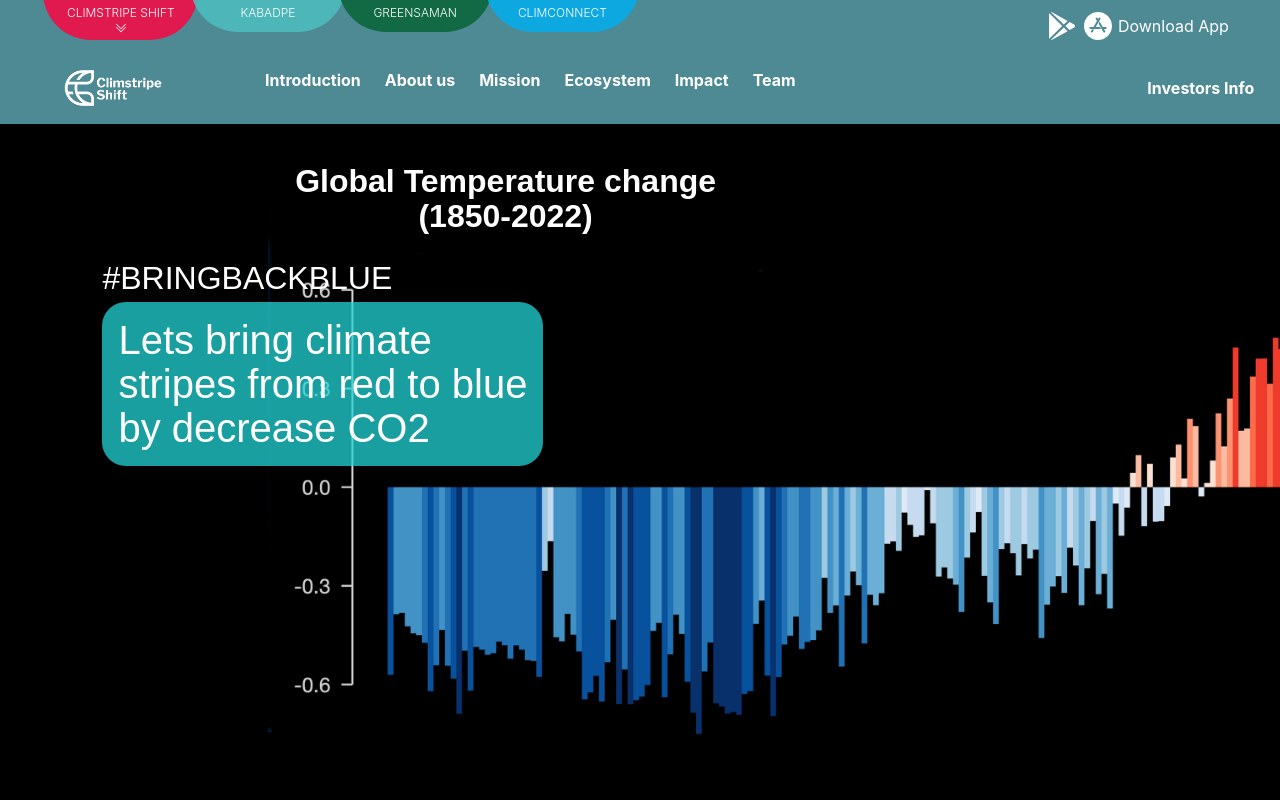
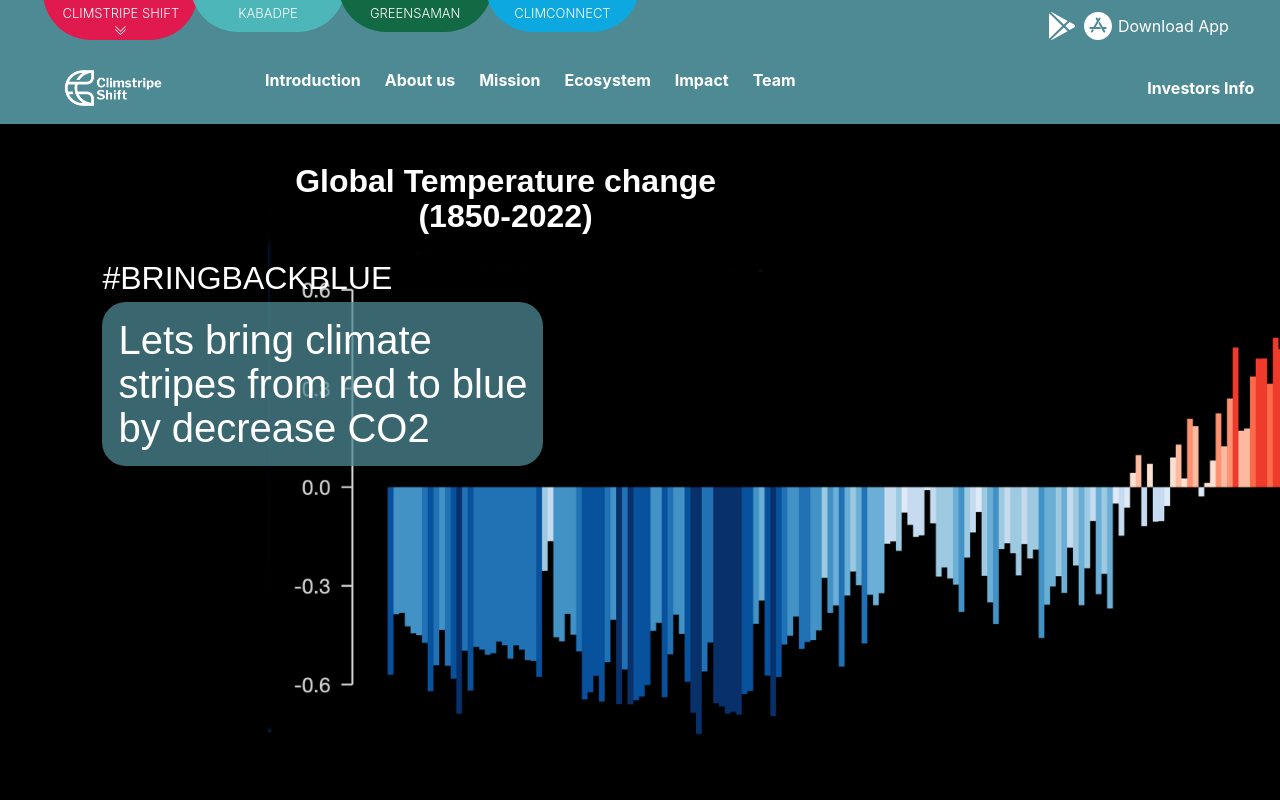
Before and after one commit to PaneruVipin/dd-company-info, a Next.js app: page / in a window 1280 px wide. Shown: the top 800 px of the page. Built offline with nearby package versions, Linux system fonts and the light colour scheme.

Commit message:
leaving today

```diff
--- a/src/components/cards/memberCard.js
+++ b/src/components/cards/memberCard.js
@@ -29,23 +29,21 @@
       <div
         onMouseEnter={() => setShowMeadiaIcons(true)}
         onMouseLeave={() => setShowMeadiaIcons(false)}
-        className={`flex relative z-0 text-black flex-col p-[5px] w-60 h-80 justify-between pb-2  items-center gap-y-3 bg-white rounded-md ${
+        className={`flex relative z-0 text-black flex-col  w-64  h-[24rem] justify-between pb-[15px]  items-center gap-y-3 bg-white rounded-md ${
           showMeadiaIcons ? "" : ""
         }  hover:shadow-2xl  shadow-black`}
       >
         <div
-          style={{ backgroundImage: `url(${image})` }}
-          className="h-full w-full z-0 relative bg-cover bg-center "
+          style={{ backgroundImage: `url(${image})`}}
+          className={`h-full w-full z-0 relative bg-cover  bg-center ${
+            showMeadiaIcons ? " " : ""
+          } `}
         >
           {showMeadiaIcons ? (
             <div className="absolute border inset-0 bg-fill-anim-1 bg-[#44b31f] bg-opacity-60"></div>
           ) : null}
         </div>
-        <div
-          className={`w-full space-y-6  ${
-            showMeadiaIcons ? "" : ""
-          }`}
-        >
+        <div className={`w-full space-y-6  ${showMeadiaIcons ? "" : ""}`}>
           <h3 className="font-bold text-lg ">{name}</h3>
           <span>{title}</span>
           {/* {showMeadiaIcons ? ( */}
@@ -55,7 +53,7 @@
                 <a
                   href={link}
                   target="_blank"
-                    className="bg-[#2ac4c8] block hover:bg-[#1c898d] cursor-pointer p-3 rounded-full"
+                  className="bg-gray-300 block hover:bg-[#9f9f9f] cursor-pointer p-3 rounded-full"
                 >
                   {name == "linkedin" ? (
                     <AiFillLinkedin />
--- a/src/components/header.js
+++ b/src/components/header.js
@@ -13,7 +13,7 @@
         <div className="flex mb-3  w-[50%]">
           {links.map(({ id, name, path }) => (
             <a
-              className={` bg-opacity-85 hover:h-16 -ml-2 text-center block font-light  text-white text-[12px] w-full   rounded-b-[3rem]  pt-7 ${
+              className={` bg-opacity-85 hover:h-16 -ml-2 text-center block font-light  text-white text-[13px] w-full   rounded-b-[3rem]  pt-7 ${
                 id == 1
                   ? "bg-[#fa0644] h-16  -mt-6"
                   : id == 2
--- a/src/components/scrollingPages/introduction.js
+++ b/src/components/scrollingPages/introduction.js
@@ -25,7 +25,7 @@
           <p>#BRINGBACKBLUE</p>
           <p
             style={{ lineHeight: 1.1 }}
-            className=" p-4 bg-[#23d5d7] w-fit bg-opacity-75 rounded-3xl text-[2.5rem]"
+            className=" p-4 bg-[#4e8a94] w-fit bg-opacity-75 rounded-3xl text-[2.5rem]"
           >
             Lets bring climate
             <br /> stripes from red to blue <br />
--- a/src/styles/globals.css
+++ b/src/styles/globals.css
@@ -90,3 +90,17 @@
       background-color: rgba(68, 179, 31, 0.6); /* End color with 80% opacity */
   }
 }
+
+.bg-zoom {
+  animation: zoomImage 3s linear alternate; /* Apply the animation */
+}
+
+/* Define the keyframes for the background image zoom animation */
+@keyframes zoomImage {
+  0% {
+      background-size: "cover" /* Initial size (no zoom) */
+  }
+  100% {
+      background-size: 150%; /* End size (zoomed to 120%) */
+  }
+}
```
Lines whose indentation alone changed are shown as unchanged.
